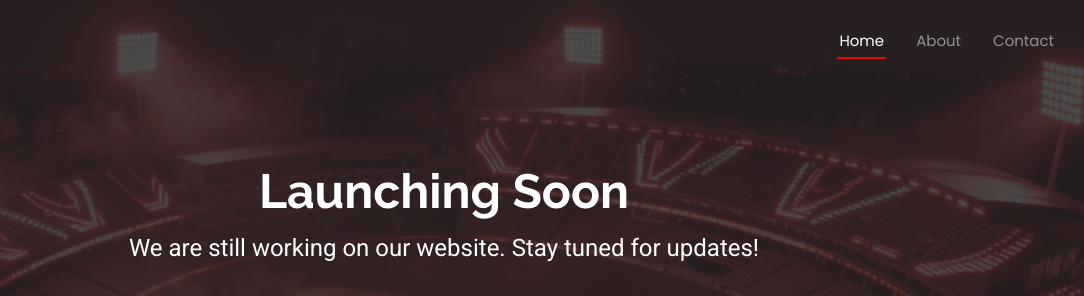
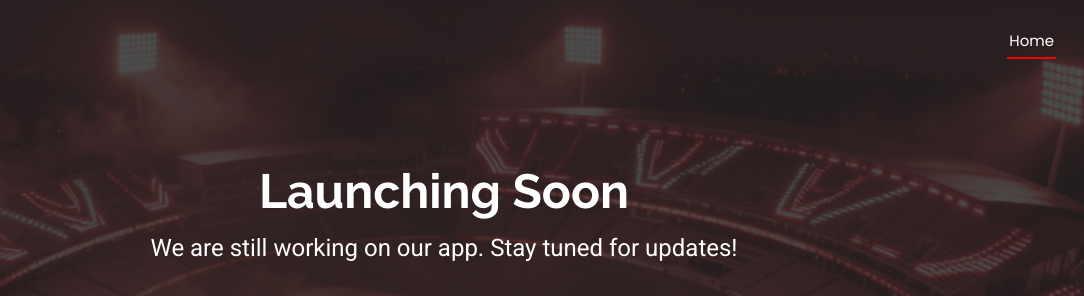
Before and after one commit to holisticLearning/fanith-coming-soon, a plain HTML site: page index.html in a window 1280 px wide. Shown: the top 296 px of the page, 196-1280 px from the left. Drawn offline with Linux system fonts and the light colour scheme.

Commit message:
Changes on 23-12-2025 (03:33 PM)

```diff
--- a/index.html
+++ b/index.html
@@ -50,8 +50,8 @@
       <nav id="navmenu" class="navmenu">
         <ul>
           <li><a href="#hero" class="active">Home</a></li>
-          <li><a href="#about">About</a></li>
-          <li><a href="#contact">Contact</a></li>
+          <!-- <li><a href="#about">About</a></li> -->
+          <!-- <li><a href="#contact">Contact</a></li> -->
         </ul>
         <i class="mobile-nav-toggle d-xl-none bi bi-list"></i>
       </nav>
@@ -68,7 +68,7 @@
         <div class="row justify-content-center">
           <div class="col-lg-8">
             <h2>Launching Soon</h2>
-            <p>We are still working on our website. Stay tuned for updates!</p>
+            <p>We are still working on our app. Stay tuned for updates!</p>
           </div>
           <div class="countdown d-flex justify-content-center" data-count="2026/04/01">
             <div>
```
